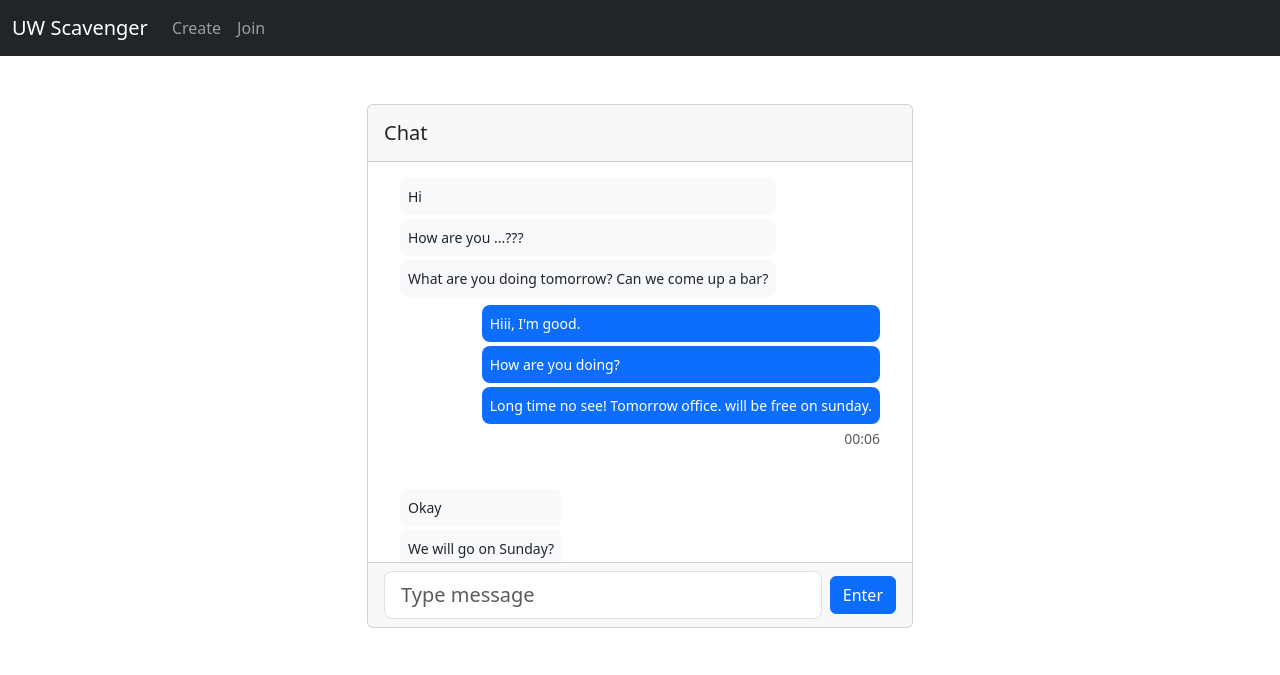
After one commit to SleepyLeaf58/VPCI-Scavenger, a Flask app: template production/templates/chat.html in a window 1280 px wide. The commit adds this page. Shown: the top 675 px of the page. Run offline with Flask 3, Linux system fonts and the light colour scheme; the template is opened without the code that fills it, so the values that code supplies are empty.

Commit message:
added chat front end

```diff
--- /dev/null
+++ b/production/templates/chat.html
@@ -0,0 +1,82 @@
+<!doctype html>
+<html lang="en">
+  <head>
+    <meta charset="utf-8">
+    <meta name="viewport" content="width=device-width, initial-scale=1">
+    <title>Bootstrap demo</title>
+    <link href="https://cdn.jsdelivr.net/npm/bootstrap@5.3.3/dist/css/bootstrap.min.css" rel="stylesheet" integrity="sha384-QWTKZyjpPEjISv5WaRU9OFeRpok6YctnYmDr5pNlyT2bRjXh0JMhjY6hW+ALEwIH" crossorigin="anonymous">
+  </head>
+  <body>
+    <!-- Navbar-->
+    <nav class="navbar navbar-expand-sm navbar-dark bg-dark" aria-label="Third navbar example">
+        <div class="container-fluid">
+          <a class="navbar-brand" href="/">UW Scavenger</a>
+          <button class="navbar-toggler" type="button" data-bs-toggle="collapse" data-bs-target="#navbarsExample03" aria-controls="navbarsExample03" aria-expanded="false" aria-label="Toggle navigation">
+            <span class="navbar-toggler-icon"></span>
+          </button>
+
+          <div class="collapse navbar-collapse" id="navbarsExample03">
+            <ul class="navbar-nav me-auto mb-2 mb-sm-0">
+              <li class="nav-item">
+                <a class="nav-link " aria-current="page" href="create_game">Create</a>
+              </li>
+              <li class="nav-item">
+                <a class="nav-link" href="join-game">Join</a>
+              </li>
+            </ul>
+          </div>
+        </div>
+      </nav>
+    <section>
+        <div class="container py-5">
+
+          <div class="row d-flex justify-content-center">
+            <div class="col-md-10 col-lg-8 col-xl-6">
+
+              <div class="card" id="chat2">
+                <div class="card-header d-flex justify-content-between align-items-center p-3">
+                  <h5 class="mb-0">Chat</h5>
+                </div>
+                <div class="card-body overflow-auto" data-mdb-perfect-scrollbar-init style="position: relative; height: 400px">
+                  <div class="d-flex flex-row justify-content-start">
+                    <div>
+                      <p class="small p-2 ms-3 mb-1 rounded-3 bg-body-tertiary">Hi</p>
+                      <p class="small p-2 ms-3 mb-1 rounded-3 bg-body-tertiary">How are you ...???
+                      </p>
+                      <p class="small p-2 ms-3 mb-1 rounded-3 bg-body-tertiary">What are you doing
+                        tomorrow? Can we come up a bar?</p>
+                    </div>
+                  </div>
+
+                  <div class="d-flex flex-row justify-content-end mb-4 pt-1">
+                    <div>
+                      <p class="small p-2 me-3 mb-1 text-white rounded-3 bg-primary">Hiii, I'm good.</p>
+                      <p class="small p-2 me-3 mb-1 text-white rounded-3 bg-primary">How are you doing?</p>
+                      <p class="small p-2 me-3 mb-1 text-white rounded-3 bg-primary">Long time no see! Tomorrow
+                        office. will
+                        be free on sunday.</p>
+                      <p class="small me-3 mb-3 rounded-3 text-muted d-flex justify-content-end">00:06</p>
+                    </div>
+                  </div>
+
+                  <div class="d-flex flex-row justify-content-start mb-4">
+                    <div>
+                      <p class="small p-2 ms-3 mb-1 rounded-3 bg-body-tertiary">Okay</p>
+                      <p class="small p-2 ms-3 mb-1 rounded-3 bg-body-tertiary">We will go on
+                        Sunday?</p>
+                    </div>
+                  </div>
+                </div>
+                <div class="card-footer text-muted d-flex justify-content-between align-items-center gap-2">
+                    <input type="text" class="form-control form-control-lg" id="exampleFormControlInput1"
+                      placeholder="Type message">
+                    <button type="submit" class="btn btn-primary">Enter</button>
+                </div>
+            </div>
+          </div>
+
+        </div>
+      </section>
+    <script src="https://cdn.jsdelivr.net/npm/bootstrap@5.3.3/dist/js/bootstrap.bundle.min.js" integrity="sha384-YvpcrYf0tY3lHB60NNkmXc5s9fDVZLESaAA55NDzOxhy9GkcIdslK1eN7N6jIeHz" crossorigin="anonymous"></script>
+  </body>
+</html>
--- a/production/templates/index.html
+++ b/production/templates/index.html
@@ -3,7 +3,7 @@
   <head>
     <meta charset="utf-8">
     <meta name="viewport" content="width=device-width, initial-scale=1">
-    <title>UW Scavenger - Home</title>
+    <title>Bootstrap demo</title>
     <link href="https://cdn.jsdelivr.net/npm/bootstrap@5.3.3/dist/css/bootstrap.min.css" rel="stylesheet" integrity="sha384-QWTKZyjpPEjISv5WaRU9OFeRpok6YctnYmDr5pNlyT2bRjXh0JMhjY6hW+ALEwIH" crossorigin="anonymous">
   </head>
   <body>
```
Also changed, not shown: production/templates/finish.html (+5 -5 lines), production/templates/player-dashboard.html (+12 -11 lines).
